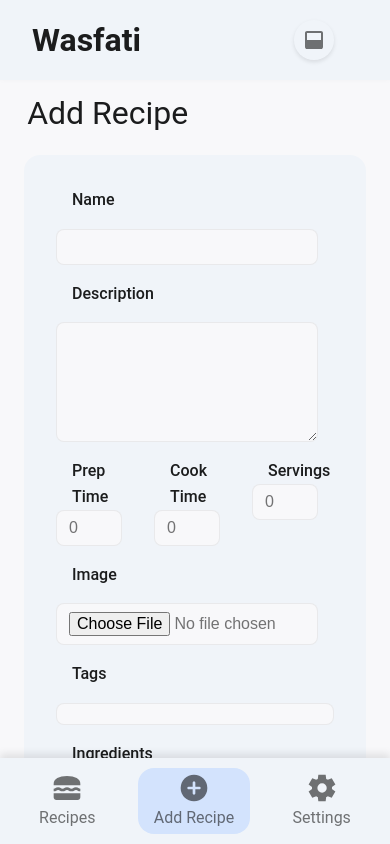
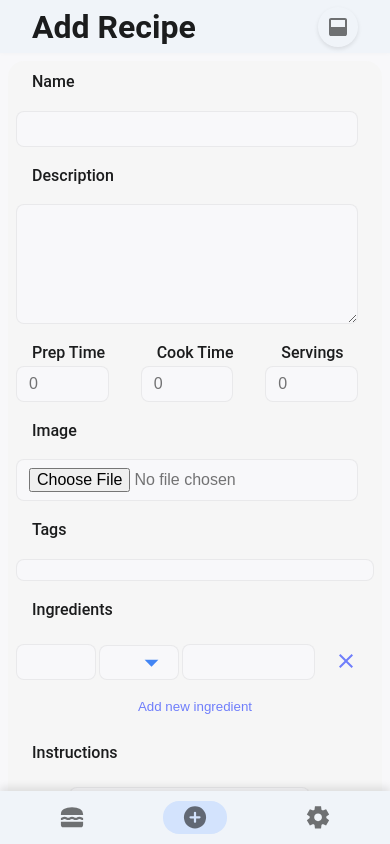
Before and after one commit to HasanAbbadi/wasfa, a Vue app: page /add in a window 390 px wide. Built offline with nearby package versions, Linux system fonts and the light colour scheme.

Commit message:
Improved overall consistency and responsiveness

```diff
--- a/src/App.vue
+++ b/src/App.vue
@@ -1,5 +1,5 @@
 <script setup lang="ts">
-import { RouterView } from 'vue-router'
+import { RouterView, useRoute } from 'vue-router'
 import HeaderBar from '@/components/layout/HeaderBar.vue'
 import NavigationBar from '@/components/layout/NavigationBar.vue'
 import SidePanel from '@/components/layout/SidePanel.vue'
@@ -18,6 +18,7 @@ import IconSheet from './components/icons/IconSheet.vue'
 import SnackBar from './components/layout/SnackBar.vue'
 import MyButton from './components/common/MyButton.vue'
 
+const route = useRoute()
 const themeStore = useThemeStore()
 const panelStore = usePanelStore()
 const snackbarStore = useSnackbarStore()
@@ -61,7 +62,7 @@ const toggleSidePanel = () => {
 
 <template>
   <div id="wrapper">
-    <HeaderBar title="Wasfati">
+    <HeaderBar :title="route.name">
       <template #right>
         <MyButton class="simple" @click="toggleSidePanel">
           <IconInfo v-if="panelContent.source === 'settings'" />
@@ -117,15 +118,17 @@ main {
   border-radius: var(--border-radius) var(--border-radius) 0 0;
 }
 
-#view .header {
-  margin: 1em 0.7em;
-  margin-top: 0.5em;
+#view > .header:has(*) {
+  padding: var(--header-padding);
+  height: var(--header-height);
 }
 
-#view .body {
+#view > .body {
   overflow-y: auto;
   flex: 1;
   padding-inline: 0.5rem;
+  padding-bottom: 5rem;
+  padding-top: 8px;
 }
 
 @media (max-width: 1024px) {
@@ -140,8 +143,10 @@ main {
   #view {
     padding: 0;
     border-radius: 0;
-    padding-bottom: 5rem;
-    padding-inline: 1em;
+  }
+
+  #view > .header {
+    background-color: var(--color-background-soft);
   }
 }
 </style>
--- a/src/assets/base.css
+++ b/src/assets/base.css
@@ -73,9 +73,19 @@
 
   /* Component Specific */
   --header-height: 64px;
+  --header-padding: 2.5em 2em;
   --sidenav-width: 240px;
   --button-padding: 10px 16px;
   --input-padding: 8px 12px;
+  --form-padding: 32px;
+}
+
+@media (max-width: 1028px) {
+  :root {
+    --header-height: 53px;
+    --header-padding: 0em 2em;
+    --form-padding: 8px;
+  }
 }
 
 /* Light Theme */
--- a/src/assets/main.css
+++ b/src/assets/main.css
@@ -43,8 +43,8 @@ a {
 }
 
 form {
-  background-color: var(--color-background-soft); /* Softer background for the form */
-  padding: 32px; /* Increased padding */
+  background-color: var(--color-background-mute);
+  padding: var(--form-padding);
   border-radius: var(--border-radius);
 }
 
--- a/src/components/common/MyButton.vue
+++ b/src/components/common/MyButton.vue
@@ -1,5 +1,12 @@
 <script setup lang="ts">
-import { ref } from 'vue'
+import { ref, type PropType } from 'vue'
+
+defineProps({
+  type: {
+    type: String as PropType<'button' | 'submit' | 'reset'>,
+    default: 'button',
+  },
+})
 
 const isPointerDown = ref<boolean>(false)
 const ripple = ref<HTMLElement | null>(null)
@@ -47,6 +54,7 @@ const stopRipple = () => {
 <template>
   <button
     class="m3-button"
+    :type="type"
     @click.stop="onClick"
     @pointerdown="startRipple"
     @pointerup="stopRipple"
--- a/src/components/layout/HeaderBar.vue
+++ b/src/components/layout/HeaderBar.vue
@@ -31,7 +31,7 @@ header {
   display: flex;
   justify-content: space-between;
   align-items: center;
-  padding: 2.5em 2em;
+  padding: var(--header-padding);
   line-height: 1rem;
   position: sticky;
   top: 0;
@@ -42,6 +42,7 @@ header {
 
 header h1 {
   font-weight: var(--font-weight-bold);
+  text-wrap: nowrap;
 }
 
 header .left,
@@ -79,5 +80,9 @@ header .right button svg {
   .menu-btn {
     display: none;
   }
+
+  header .right {
+    margin-inline-end: 0em;
+  }
 }
 </style>
--- a/src/components/layout/NavigationBar.vue
+++ b/src/components/layout/NavigationBar.vue
@@ -71,6 +71,11 @@ nav a.router-link-exact-active {
 @media (max-width: 1024px) {
   nav {
     box-shadow: 0 -4px 8px rgba(0, 0, 0, 0.1);
+    height: var(--header-height);
+  }
+
+  nav a span {
+    display: none;
   }
 }
 
--- a/src/components/recipes/RecipeForm.vue
+++ b/src/components/recipes/RecipeForm.vue
@@ -5,6 +5,7 @@ import AddOrderedInputs from '@/components/recipes/AddOrderedInputs.vue'
 import AddIngredients from '@/components/recipes/AddIngredients.vue'
 import type { ingredientType, recipeType } from '@/types'
 import { useRecipesStore } from '@/stores/recipes'
+import MyButton from '../common/MyButton.vue'
 
 const props = defineProps({
   initialRecipe: {
@@ -142,7 +143,7 @@ const onSubmit = () => {
       <label for="notes">Notes</label>
       <AddOrderedInputs v-model="notes" />
 
-      <button type="submit">Submit</button>
+      <MyButton type="submit">Submit</MyButton>
     </form>
   </div>
 </template>
--- a/src/views/AddRecipeView.vue
+++ b/src/views/AddRecipeView.vue
@@ -16,8 +16,6 @@ const handleChange = (draft: recipeType) => {
 </script>
 
 <template>
-  <div class="header">
-    <h1>Add Recipe</h1>
-  </div>
+  <div class="header"></div>
   <RecipeForm @submit="handleSubmit" @change="handleChange" />
 </template>
--- a/src/views/EditRecipeView.vue
+++ b/src/views/EditRecipeView.vue
@@ -22,9 +22,7 @@ const handleChange = (draft: recipeType) => {
 </script>
 
 <template>
-  <div class="header">
-    <h1>Edit Recipe</h1>
-  </div>
+  <div class="header"></div>
   <RecipeForm
     v-if="initialRecipe"
     :initialRecipe="initialRecipe"
--- a/src/views/RecipesView.vue
+++ b/src/views/RecipesView.vue
@@ -57,11 +57,8 @@ onMounted(() => {
 <template>
   <template v-if="recipesStore.recipes.length > 0">
     <div class="header">
-      <h1>Recipes</h1>
-      <div>
-        <FilterRecipes />
-        <SegmentedButtons v-model="segmentedButtons" />
-      </div>
+      <FilterRecipes />
+      <SegmentedButtons v-model="segmentedButtons" />
     </div>
 
     <RecipesList
--- a/src/views/SettingsView.vue
+++ b/src/views/SettingsView.vue
@@ -16,9 +16,7 @@ const themeStore = useThemeStore()
 </script>
 
 <template>
-  <div class="header">
-    <h1>Settings</h1>
-  </div>
+  <div class="header" />
 
   <div class="settings body">
     <SwitchComponent v-model="themeStore.isDark">
```
